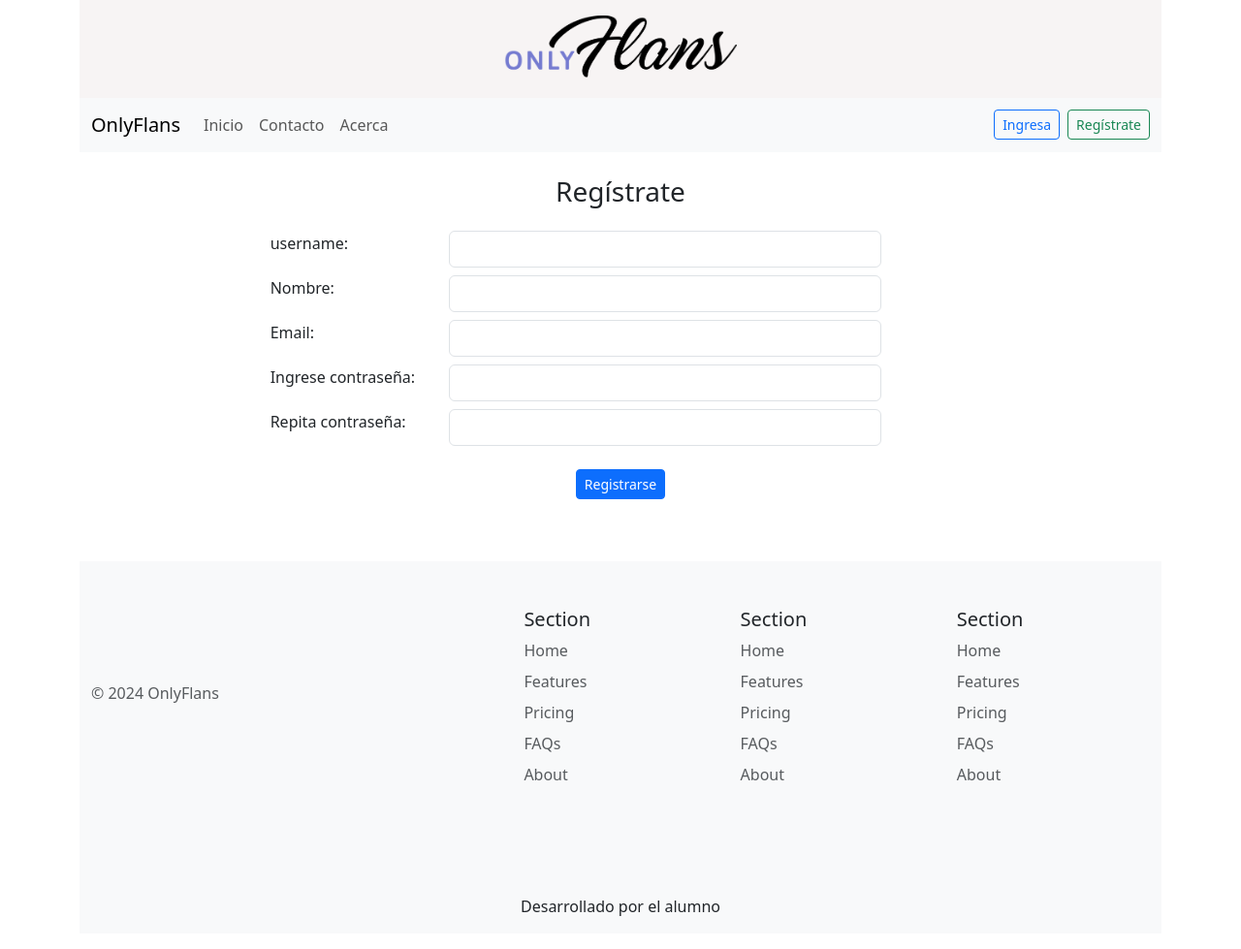
After one commit to mflores49/onlyflans, a Django app: page /accounts/registro in a window 1280 px wide. The commit adds this page. Shown: the whole page at 97% size. Run offline with Django 3.2, Linux system fonts and the light colour scheme.

Commit message:
se relaciono para register, views, services, urls, register"

```diff
--- a/onlyflans/urls.py
+++ b/onlyflans/urls.py
@@ -15,9 +15,10 @@ Including another URLconf
 """
 from django.contrib import admin
 from django.urls import path, include
-
+from web.views import RegisterView
 urlpatterns = [
     path('admin/', admin.site.urls),
     path('', include('web.urls')),
     path('accounts/', include('django.contrib.auth.urls')),
+    path('accounts/registro', RegisterView.as_view(), name='register'),
 ]
--- a/web/static/css/styles.css
+++ b/web/static/css/styles.css
@@ -1,4 +1,4 @@
 .imagen-logo {
     width: 15rem;
-    margin: 2rem 0;
+    margin: 1rem 0;
 }
--- a/web/templates/base.html
+++ b/web/templates/base.html
@@ -26,6 +26,22 @@
             {% endblock %}
         </nav>
 
+        {% block message%}
+        {% if messages %}
+        {% for message in messages %}
+        <div class="row">
+            <div class="col">
+                <div class="alert alert-{{ message.tags }} alert-dismissible fade show" role="alert">
+                    <strong>{{ message }}</strong>
+                    <button type="button" class="btn-close" data-bs-dismiss="alert" aria-label="Close"></button>
+                </div>
+            </div>
+        </div>
+        {% endfor %}
+        {% endif %}
+        {% endblock %}
+
+
         <main>
             {% block content %}
             Aqui va el contenido principal
--- /dev/null
+++ b/web/templates/registration/register.html
@@ -0,0 +1,66 @@
+{% extends 'base.html' %}
+
+{% block content %}
+<div class="container">
+    <h3 class="text-center my-4">Regístrate</h3>
+    <form action="{% url 'register' %}" method="post">
+        {% csrf_token %}
+
+        <div class="row g-3 align-items-center mb-2">
+            <div class="col-2 offset-2 mb-1">
+                <label class="form-label">username:</label>
+            </div>
+            <div class="col-5">
+                <input id="" type="text" class="form-control" name="username" placeholder=""
+                    value="{{ username | default:'' }}" required>
+            </div>
+        </div>
+
+        <div class="row g-3 align-items-center mb-2">
+            <div class="col-2 offset-2 mb-1">
+                <label class="form-label">Nombre:</label>
+            </div>
+            <div class="col-5">
+                <input id="" type="text" class="form-control" name="first_name" placeholder=""
+                    value="{{ first_name | default:'' }}" required>
+            </div>
+        </div>
+
+        <div class="row g-3 align-items-center mb-2">
+            <div class="col-2 offset-2 mb-1">
+                <label class="form-label">Email:</label>
+            </div>
+            <div class="col-5">
+                <input id="" type="email" class="form-control" name="email" placeholder=""
+                    value="{{ email | default:'' }}" required>
+            </div>
+        </div>
+
+        <div class="row g-3 align-items-center mb-2">
+            <div class="col-2 offset-2 mb-1">
+                <label class="form-label">Ingrese contraseña:</label>
+            </div>
+            <div class="col-5">
+                <input id="" type="password" class="form-control" name="password" placeholder=""
+                    value="{{ password | default:'' }}" required>
+            </div>
+        </div>
+
+        <div class="row g-3 align-items-center mb-2">
+            <div class="col-2 offset-2 mb-1">
+                <label class="form-label">Repita contraseña:</label>
+            </div>
+            <div class="col-5">
+                <input id="" type="password" class="form-control" name="password_repeat" placeholder=""
+                    value="{{ password_repeat | default:'' }}" required>
+            </div>
+        </div>
+
+        <div class="d-flex justify-content-center">
+            <button type="submit" class="btn btn-sm btn-primary my-3">Registrarse</button>
+        </div>
+    </form>
+</div>
+
+
+{% endblock %}
--- a/web/templates/snippets/navbar.html
+++ b/web/templates/snippets/navbar.html
@@ -25,7 +25,7 @@
             <ul class="navbar-nav">
                 {% if user.is_authenticated %}
                 <li class="mt-1">
-                    <span class="text-primary fs-5 me-3">Bienvenido, {{user.first_name}}</span>
+                    <span class="text-primary fs-5 me-3">Bienvenido, {{user.get_username}}</span>
                 </li>
                 <li class="nav-item">
                     <form action="{% url 'logout' %}" method="post">
@@ -38,7 +38,7 @@
                     <a href="{% url 'login' %}" class="btn btn-outline-primary btn-sm">Ingresa</a>
                 </li>
                 <li class="nav-item">
-                    <a href="#" class="btn btn-outline-success btn-sm ms-2">Regístrate</a>
+                    <a href="{% url 'register' %}" class="btn btn-outline-success btn-sm ms-2">Regístrate</a>
                 </li>
                 {% endif %}
             </ul>
--- a/web/views.py
+++ b/web/views.py
@@ -2,6 +2,8 @@ from django.shortcuts import render, redirect
 from web.models import Flan, Contact
 from web.forms import ContactForm
 from django.contrib.auth.decorators import login_required
+from django.views import View
+from web.services import crear_usuario
 
 # Create your views here.
 def index(request):
@@ -42,10 +44,36 @@ def contact(request):
             Contact.objects.create(
                 **form.cleaned_data
             )                                   # Esta es la forma de pedirle a un modelo que cree un registro usando los datos de un formulario
-            return redirect('success')         # Si el formulario es válido, se redirige al usuario a la URL '/success'.
+            return redirect('success')          # Si el formulario es válido, se redirige al usuario a la URL '/success'.
         context = {'form': form}                # Se crea un contexto que contiene el formulario con los datos (válidos o no).
         return render(request, 'contact.html', context) # Se vuelve a renderizar la plantilla con el contexto actualizado.
 
 
 def success(request):
     return render(request, 'success.html')
+
+
+class RegisterView(View):
+    def dispatch(self, *args, **kwargs):
+        return super().dispatch(*args, **kwargs)
+
+    def post(self, request):
+        username = request.POST['username']
+        first_name = request.POST['first_name']
+        email = request.POST['email']
+        password = request.POST['password']
+        pass_confirm = request.POST['password_repeat']
+        crear = crear_usuario(request, username, first_name, email, password, pass_confirm)
+
+
+        if crear:
+            return redirect('login')
+        # Si hay errores, mantiene los datos ingresados en el formulario
+        return render(request, 'registration/register.html', {
+            'username': username,
+            'first_name': first_name,
+            'email': email,
+        })
+
+    def get(self, request):
+        return render(request, 'registration/register.html')
```
Also changed, not shown: web/services.py (added, +29 -0 lines), db.sqlite3.
